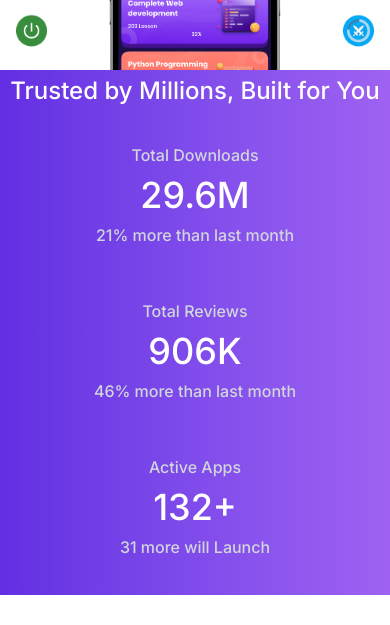
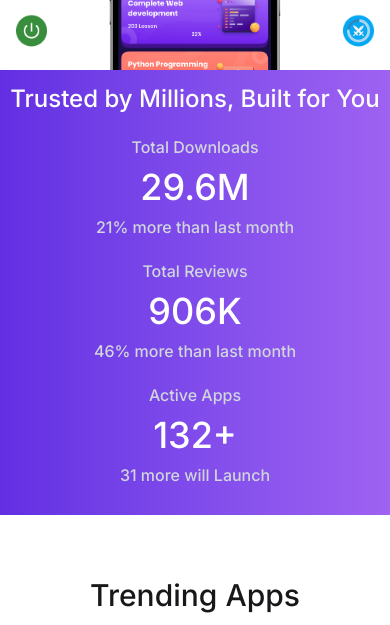
Before and after one commit to asik247/assaiment-08-hero-app, a React (Vite) app: page / in a window 390 px wide. Shown: the part 428-1053 px from the top of the page. Built offline with nearby package versions, Linux system fonts and the light colour scheme.

Commit message:
Details path problem solve and page routing and some code stractered

```diff
--- a/src/App.jsx
+++ b/src/App.jsx
@@ -3,7 +3,7 @@ import React from 'react';
 const App = () => {
   return (
     <div>
-      <h1>Hello ima app</h1>
+      {/* <h1>Hello ima app</h1> */}
     </div>
   );
 };
--- a/src/Pages/AppNotFound.jsx
+++ b/src/Pages/AppNotFound.jsx
@@ -7,13 +7,11 @@ const AppNotFound = () => {
          <div className="flex flex-col items-center justify-center h-[80vh]
          text-center w-full">
             <img className='w-60' src={appErrorImg} alt="" />
-      {/* <h1 className="text-5xl font-bold text-red-500 mb-4">App Not Found</h1> */}
       <p className="text-gray-600 mb-6">
         Sorry, this app you’re looking for doesn’t exist.
       </p>
       <NavLink
         to="/"
-        // aktu proble ase apps oo details bck koe aber detials a detai..... rat 156am....
         className="btn"
       >
         Back to Home
--- a/src/Pages/Details.jsx
+++ b/src/Pages/Details.jsx
@@ -1,9 +1,10 @@
 import React, { useState } from "react";
 import useProducts from "../Hooks/useProducts";
-import { useParams } from "react-router";
+import { NavLink, useParams } from "react-router";
 import downloadImg from "../assets/icon-downloads.png";
 import ratingImg from "../assets/icon-ratings.png";
 import reviewImg from "../assets/icon-review.png";
+import appErrorImg from "../assets/App-Error.png";
 import {
   BarChart,
   CartesianGrid,
@@ -15,19 +16,17 @@ import {
 } from "recharts";
 import { addToStroedDB, getStroedProducts } from "../Utlity/addProductDB";
 import toast, { Toaster } from "react-hot-toast";
-import logoImg from "../assets/logo.png"; // spinner
+import logoImg from "../assets/logo.png";
 
 const Details = () => {
   const { id } = useParams();
   const { products } = useProducts();
-
-  // ✅ Hook always at top
   const [installed, setInstalled] = useState(() => {
     const stored = getStroedProducts();
     return stored.includes(id);
   });
 
-  // ✅ Spinner while products not loaded
+  // Loading Spinner.....
   if (products.length === 0) {
     return (
       <div className="flex justify-center items-center h-screen w-full">
@@ -38,16 +37,24 @@ const Details = () => {
       </div>
     );
   }
-
   const product = products.find((p) => String(p.id) === id);
-
-  // ✅ Product not found handling
   if (!product) {
     return (
-      <div className="text-center my-20 text-gray-500">
-        <h1 className="text-3xl font-bold">Product Not Found!</h1>
-        <p className="mt-2">The requested product does not exist.</p>
-      </div>
+      <div className="flex justify-center items-center text-gray-500 w-full min-h-screen px-4">
+  <div className="text-center">
+    <img className="w-48 md:w-60 mx-auto" src={appErrorImg} alt="Error" />
+    <p className="my-4 text-sm md:text-base">
+      The requested product id does not exist.
+    </p>
+    <NavLink
+      to="/"
+      className="btn"
+    >
+      Back to Home
+    </NavLink>
+  </div>
+</div>
+
     );
   }
 
@@ -85,7 +92,7 @@ const Details = () => {
         </figure>
         <div className="card-body">
           <h2 className="card-title">{title}</h2>
-          <p className="border-b-2 border-gray-300 mb-5">{companyName}</p>
+          <p className=" text-violet-500 border-b-2 border-gray-300 mb-5">{companyName}</p>
           <div className="flex gap-10 items-center">
             <div>
               <img className="w-[25px]" src={downloadImg} alt="" />
--- a/src/Pages/Home.jsx
+++ b/src/Pages/Home.jsx
@@ -74,23 +74,23 @@ const Home = () => {
         <div className="mt-8 flex justify-center">
           <img src={heroImg} alt="Hero Illustration" className="w-[450px]" />
         </div>
-        <div className="w-screen bg-gradient-to-r from-[#632ee3] to-[#9f62f2] text-white py-">
+        <div className="w-screen bg-gradient-to-r from-[#632ee3] to-[#9f62f2] text-white py-2 md:py-5">
           <div className="container mx-auto md:flex flex-col justify-center items-center">
             <h1 className="text-center md:text-4xl text-2xl mb-5">
               Trusted by Millions, Built for You
             </h1>
             <div className="md:flex justify-center items-center gap-10">
-              <div className="px-6 py-4 text-center md:mb-0 mb-5">
+              <div className="px-6 md:py-4 text-center md:mb-0 mb-5">
                 <h1 className="text-gray-300">Total Downloads</h1>
                 <h2 className="text-4xl my-2 font-extrabold">29.6M</h2>
                 <p className="text-gray-300">21% more than last month</p>
               </div>
-              <div className="px-6 py-4 text-center md:mb-0 mb-5">
+              <div className="px-6 md:py-4 text-center md:mb-0 mb-5">
                 <p className="text-gray-300">Total Reviews</p>
                 <h2 className="text-4xl my-2 font-extrabold">906K</h2>
                 <p className="text-gray-300">46% more than last month</p>
               </div>
-              <div className="px-6 py-4 text-center md:mb-0 mb-5">
+              <div className="px-6 md:py-4 text-center md:mb-0 mb-5">
                 <p className="text-gray-300">Active Apps</p>
                 <h2 className="text-4xl my-2 font-extrabold">132+</h2>
                 <p className="text-gray-300">31 more will Launch</p>
--- a/src/Pages/Install.jsx
+++ b/src/Pages/Install.jsx
@@ -92,7 +92,7 @@ const Install = () => {
 
         <div>
           <select value={sort} onChange={(e) => setSort(e.target.value)}>
-            <option value="none">Sort by size</option>
+            <option value="none">Sort by download</option>
             <option value="price-asc">Low to high</option>
             <option value="price-dsc">High to low</option>
           </select>
--- a/src/Pages/PageNotFound.jsx
+++ b/src/Pages/PageNotFound.jsx
@@ -6,8 +6,6 @@ const PageNotFound = () => {
     return (
          <div className="flex flex-col items-center justify-center h-[80vh] text-center w-full">
             <img className='w-60' src={error404Img} alt="" />
-
-      {/* <h1 className="text-5xl font-bold text-red-500 mb-4">!Page Not Found</h1> */}
       <p className="text-gray-600 mb-6">
         Sorry the page are looking for might be removed renamed or is temporarily unavailable.
       </p>
--- a/src/Routing/Rout.jsx
+++ b/src/Routing/Rout.jsx
@@ -39,10 +39,6 @@ export const router = createBrowserRouter([
                element:<Details></Details>
             },
             {
-                path:'/detail/*',
-                element:<AppNotFound></AppNotFound>
-            },
-            {
                 path:'*',
                 element:<PageNotFound></PageNotFound>
             }
--- a/src/Utlity/addProductDB.js
+++ b/src/Utlity/addProductDB.js
@@ -20,12 +20,10 @@ const addToStroedDB = (id)=>{
         localStorage.setItem('products',data)
     }
 }
-
-
-// New Remove Function..
+// Remove localDB..
 const removeFromStoredDB = (id) => {
   const stroedDataParse = getStroedProducts();
-  const updated = stroedDataParse.filter(itemId => String(itemId) !== String(id)); // type match fix
+  const updated = stroedDataParse.filter(itemId => String(itemId) !== String(id));
   localStorage.setItem('products', JSON.stringify(updated));
 };
 
```
Also changed, not shown: src/Layout/MainLayout.jsx (+0 -51 lines).
